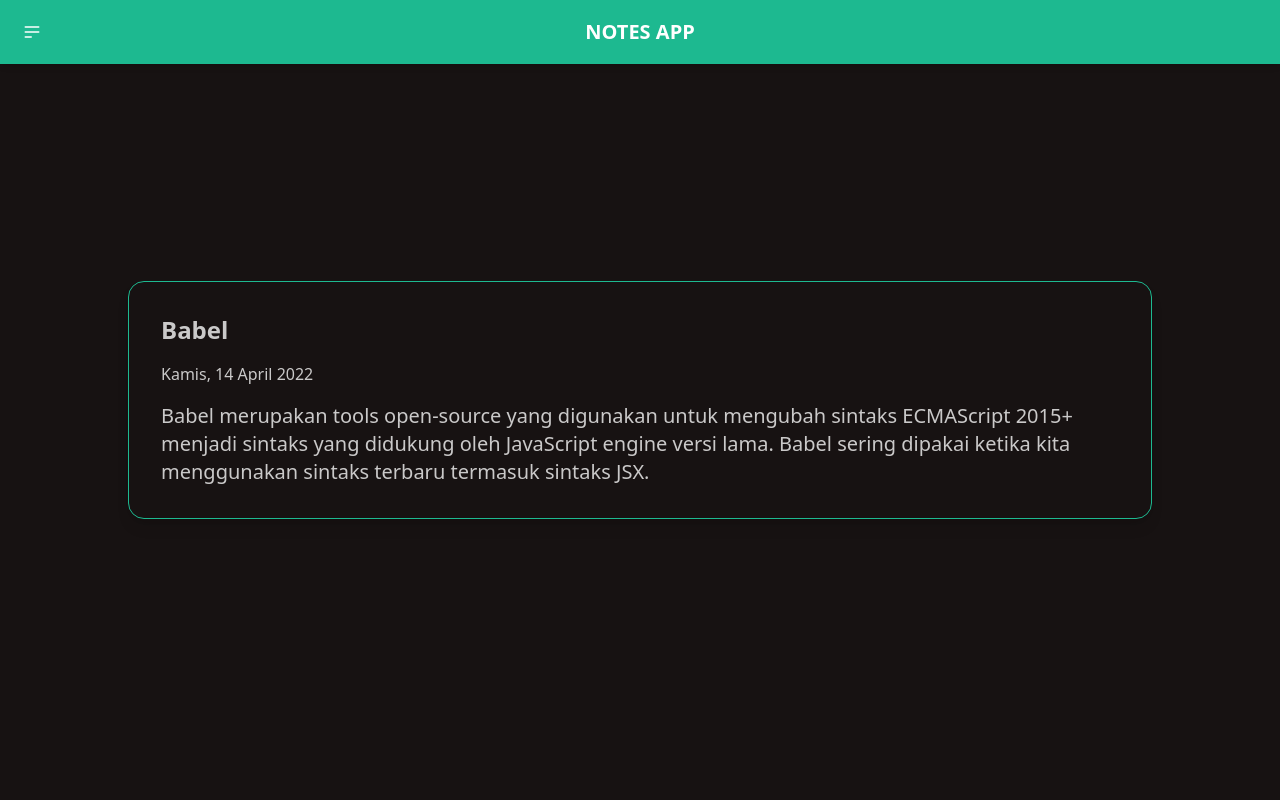
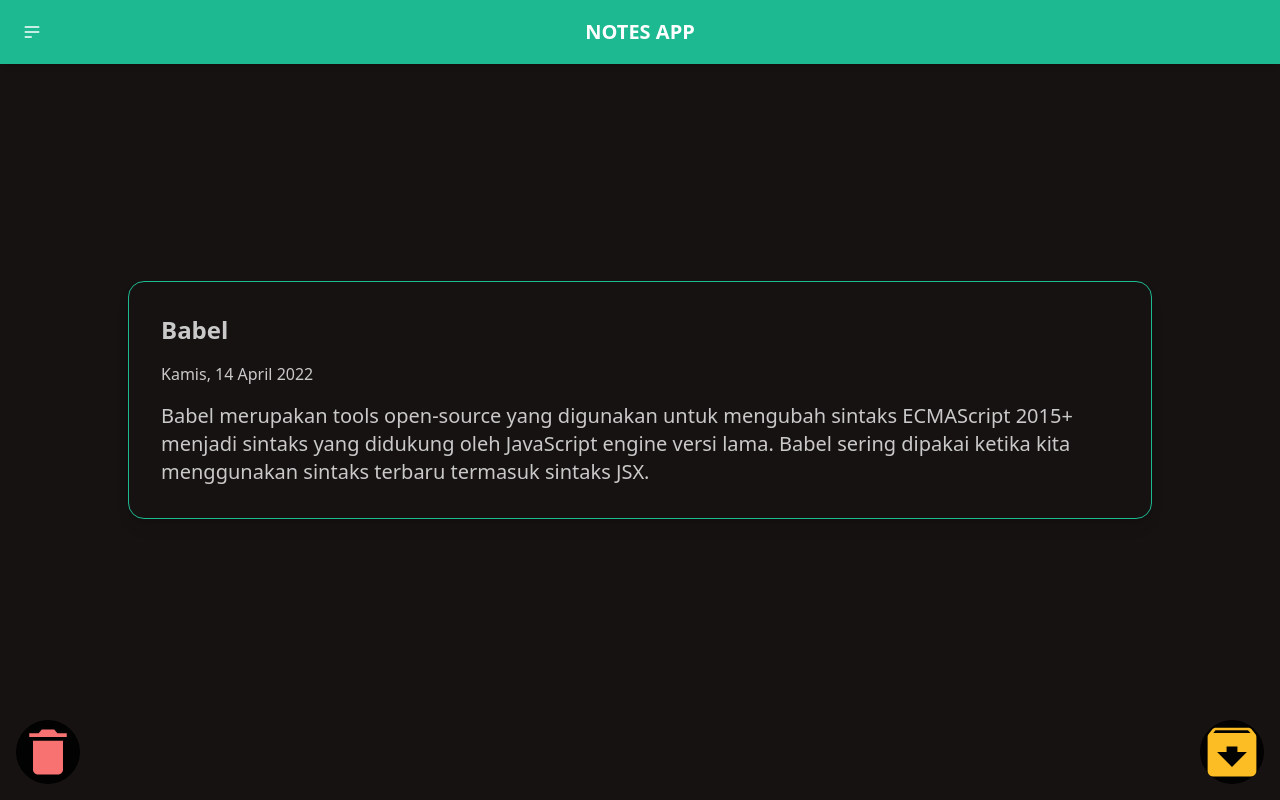
Before and after one commit to RaihanSyahSP/notes-submission-intermediate, a React (Vite) app: page /note/1 in a window 1280 px wide. Built offline with nearby package versions, Linux system fonts and the light colour scheme.

Commit message:
feat:add delete and archive note in detail page note

```diff
--- a/src/components/FloatingButton.jsx
+++ b/src/components/FloatingButton.jsx
@@ -1,14 +1,29 @@
-import React from 'react'
-import { IoMdAddCircle } from "react-icons/io";
+import React from "react";
+import { IoMdAddCircle, IoMdTrash, IoMdArchive } from "react-icons/io";
 
-const FloatingButton = (type) => {
+const FloatingButton = ({ type, onClick }) => {
+  let icon;
+  let className;
+
+  switch (type) {
+    case "delete":
+      icon = <IoMdTrash />;
+      className = "text-error fixed left-4 bottom-4 z-10 ";
+      break;
+    case "archive":
+      icon = <IoMdArchive />;
+      className = "text-warning fixed right-4 bottom-4 z-10";
+      break;
+    default:
+      icon = <IoMdAddCircle />;
+      className = "text-secondary fixed right-4 bottom-4 z-10 ";
+  }
+
   return (
-    <button className="btn btn-circle btn-lg fixed right-4 bottom-4 z-10 rounded-full hover:scale-105">
-      <span className="text-6xl text-secondary">
-        <IoMdAddCircle />
-      </span>
+    <button className={`btn btn-circle btn-lg rounded-full hover:scale-105 ${className}`} onClick={onClick}>
+      <span className="text-6xl">{icon}</span>
     </button>
   );
-}
+};
 
-export default FloatingButton
+export default FloatingButton;
--- a/src/components/Navbar.jsx
+++ b/src/components/Navbar.jsx
@@ -35,7 +35,7 @@ const Navbar = ({ onSearch, keyword }) => {
           </div>
           <div className="navbar-end">
           {
-            location.pathname !== `/note/${id}` && (
+            (location.pathname !== `/note/${id}` && location.pathname !== '/add' ) && (
                 <div className="form-control">
                   <input
                     type="text"
--- a/src/components/NotesContainer.jsx
+++ b/src/components/NotesContainer.jsx
@@ -15,7 +15,7 @@ const NotesContainer = ({ notes, deleteHandler, archivedHandler }) => {
         <div className="col-span-1 mt-24">
           <h2 className="text-3xl font-bold text-center md:text-5xl">All Notes</h2>
           <Link to="/add">
-            <FloatingButton />
+            <FloatingButton/>
           </Link>
           {
             unarchivedNotes.length > 0 ? (
--- a/src/pages/HomePage.jsx
+++ b/src/pages/HomePage.jsx
@@ -1,8 +1,11 @@
-import React, { useState } from 'react'
+import React, { useEffect, useState } from 'react'
 import NotesContainer from '../components/NotesContainer'
 
 
-const HomePage = ({notes, deleteHandler, archivedHandler}) => {
+const HomePage = ({ notes, deleteHandler, archivedHandler }) => {
+  useEffect(() => {
+    console.log(notes)
+  }, [notes])
   return (
     <section>
         <NotesContainer
--- a/src/pages/NoteDetail.jsx
+++ b/src/pages/NoteDetail.jsx
@@ -1,12 +1,14 @@
-import React from "react";
-import { useParams } from "react-router-dom";
+import React, { useEffect } from "react";
+import { useParams, useNavigate } from "react-router-dom";
 import parser from "html-react-parser";
 
 import { showFormattedDate } from "../utils/data";
 import Message from "../components/Message";
+import FloatingButton from "../components/FloatingButton";
 
 const NoteDetailPage = ({ notes, deleteHandler, archivedHandler }) => {
   const { id } = useParams();
+  const history = useNavigate();
 
   const noteDetail = notes.find((note) => note.id === parseInt(id));
 
@@ -16,8 +18,20 @@ const NoteDetailPage = ({ notes, deleteHandler, archivedHandler }) => {
 
   const { title, body, createdAt } = noteDetail;
 
+  const handleDelete = () => {
+    deleteHandler(id);
+    history("/");
+  };
+
+  const handleArchived = () => {
+    archivedHandler(id);
+    history("/");
+  };
+
   return (
-    <section className="max-w-screen-lg mx-auto flex items-center justify-center h-screen">
+    <section className="relative max-w-screen-lg mx-auto flex items-center justify-center h-screen">
+      <FloatingButton type="delete" onClick={handleDelete} />
+      <FloatingButton type="archive" onClick={() => archivedHandler(id)} />
       <div className=" p-8 card shadow-lg border border-secondary">
         <h2 className="text-2xl font-bold mb-4">{title}</h2>
         <p className="mb-4">{showFormattedDate(createdAt)}</p>
```
